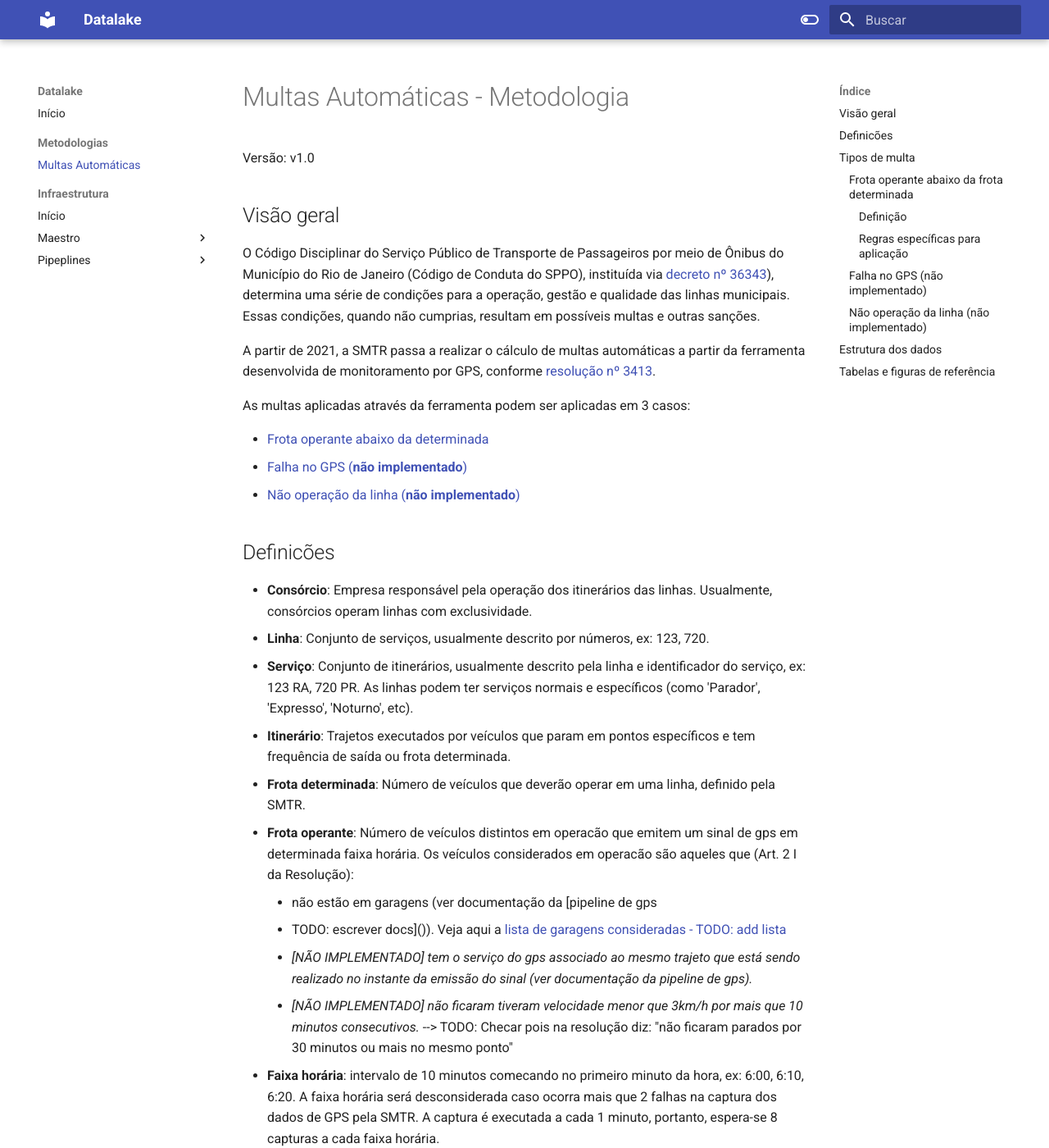
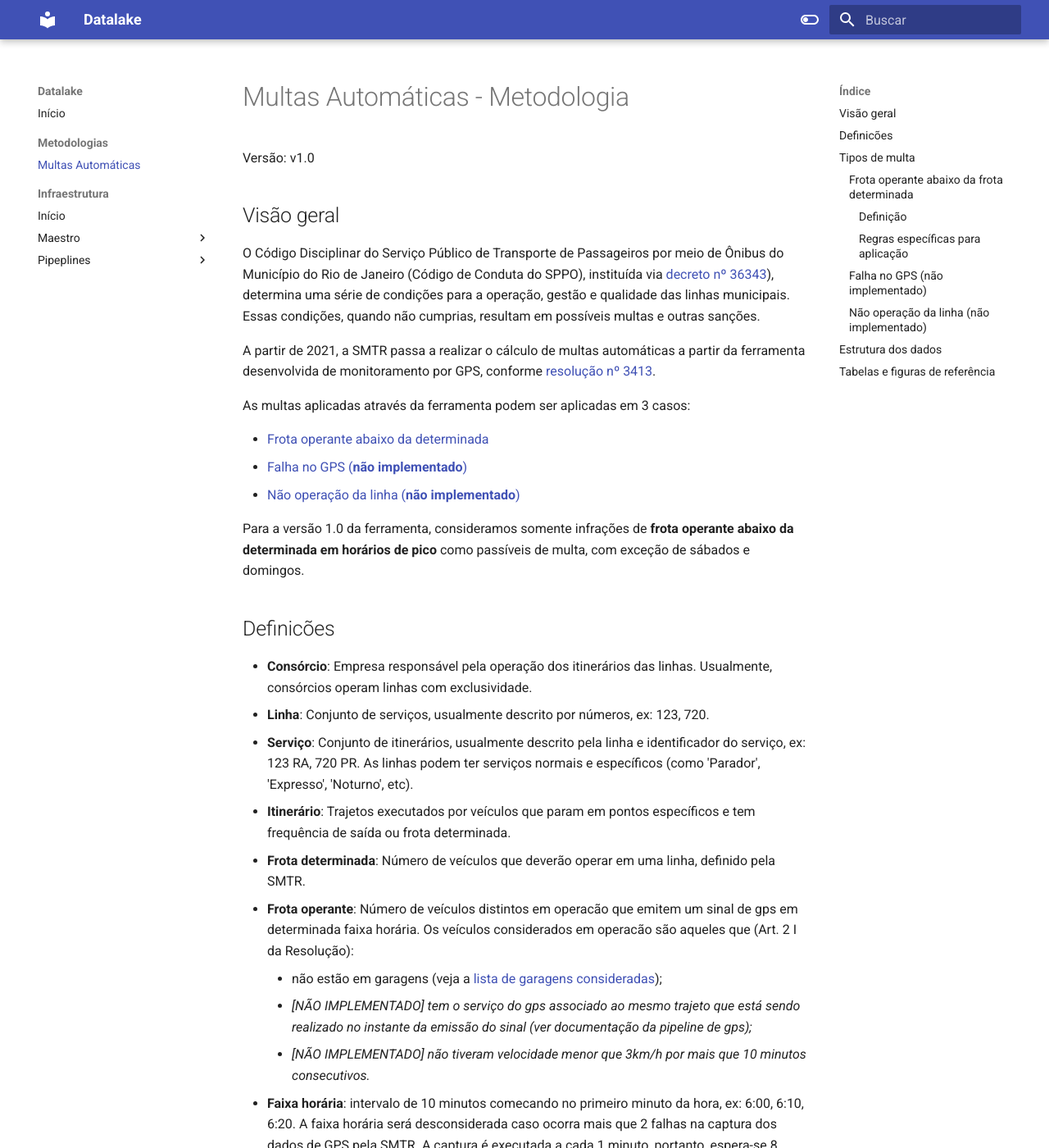
Before and after one commit to RJ-SMTR/maestro-docs, an MkDocs documentation site: the page built from docs/pipelines/multas-automaticas.md, in a window 1280 px wide and 1400 px high. Shown: the whole window at 82% size. Built offline with MkDocs 1.6.1 and Material for MkDocs 9.7.7, drawn with Linux system fonts in a browser that asks for light colours; the version menu is left out; some of the changed text lies outside the part shown.

Commit message:
ajusta pico + add lista de garagens

```diff
--- a/docs/pipelines/multas-automaticas.md
+++ b/docs/pipelines/multas-automaticas.md
@@ -20,6 +20,10 @@ As multas aplicadas através da ferramenta podem ser aplicadas em 3 casos:
 - [Falha no GPS (**não implementado**)](#falha-no-gps)
 - [Não operação da linha (**não implementado**)](#nao-operacao-da-linha)
 
+Para a versão 1.0 da ferramenta, consideramos somente infrações de
+**frota operante abaixo da determinada em horários de pico** como
+passíveis de multa, com exceção de sábados e domingos.
+
 ## Definicões
 
 - **Consórcio**: Empresa responsável pela operação dos itinerários das linhas. Usualmente, consórcios operam linhas com exclusividade.
@@ -33,13 +37,9 @@ As multas aplicadas através da ferramenta podem ser aplicadas em 3 casos:
 - **Frota operante**: Número de veículos distintos em operacão que
   emitem um sinal de gps em determinada faixa horária. Os veículos
   considerados em operacão são aqueles que (Art. 2 I da Resolução):
-    - não estão em garagens (ver documentação da [pipeline de gps
-      - TODO: escrever docs]()). Veja aqui a [lista de garagens consideradas - TODO: add lista]()
-    - *[NÃO IMPLEMENTADO] tem o serviço do gps associado ao mesmo trajeto que está sendo realizado no instante da emissão do sinal (ver documentação da pipeline de gps).*
-    - *[NÃO IMPLEMENTADO] não ficaram tiveram velocidade menor que 3km/h
-      por mais que 10 minutos consecutivos.* --> TODO: Checar pois na
-      resolução diz: "não ficaram parados por 30 minutos ou mais no mesmo
-      ponto"
+    - não estão em garagens (veja a [lista de garagens consideradas](https://docs.google.com/spreadsheets/d/1KwCnejLQRk2S2x1QmcInzHV7XXh4pKCalWKAMM74ngc/edit?usp=sharing));
+    - *[NÃO IMPLEMENTADO] tem o serviço do gps associado ao mesmo trajeto que está sendo realizado no instante da emissão do sinal (ver documentação da pipeline de gps);*
+    - *[NÃO IMPLEMENTADO] não tiveram velocidade menor que 3km/h por mais que 10 minutos consecutivos.*
 - **Faixa horária**: intervalo de 10 minutos comecando no primeiro
   minuto da hora, ex: 6:00, 6:10, 6:20. A faixa horária será
   desconsiderada caso ocorra mais que 2 falhas na captura dos dados de
@@ -123,9 +123,11 @@ Penalidade – multa (Grupo E-1)
 
 ## Estrutura dos dados
 
-Para verificação das multas são geradas 3 tabelas principais, que estão
+<!-- Para verificação das multas são geradas 3 tabelas principais, que estão
 disponíveis no datalake da SMTR dentro de [`projeto_multa_automatica` -
-TODO: add link em prod]():
+TODO: add link em prod](): -->
+
+Para verificação das multas são geradas 3 tabelas principais:
 
 - Sumário de multas por linha (`sumario_multa_linha_onibus`)
 - Detalhes de multa por linha (`detalhes_multa_linha_onibus`)
```
Also changed, not shown: other parts of docs/pipelines/multas-automaticas.md (+1 -1 lines).
